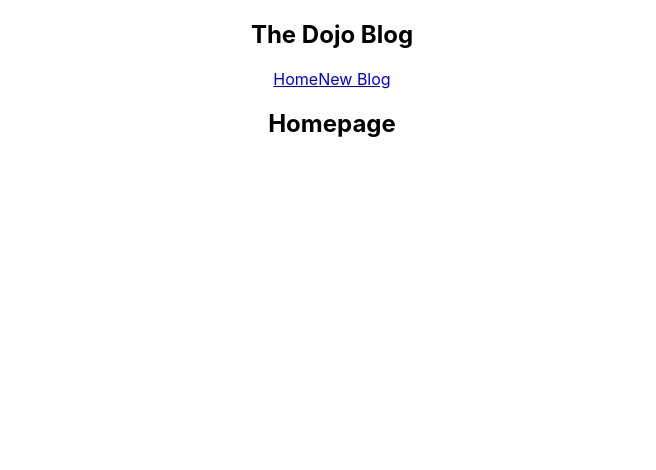
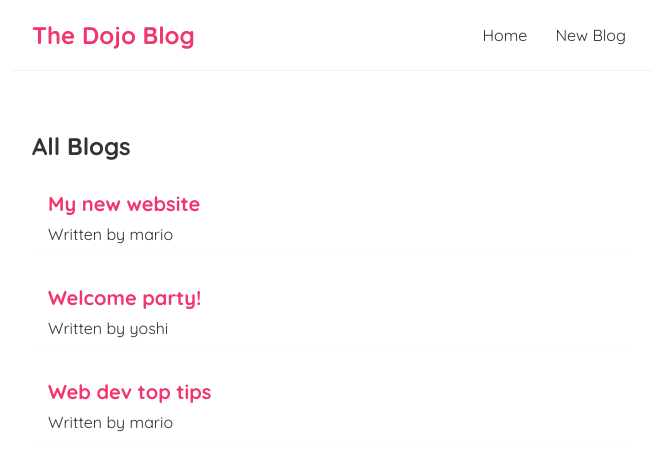
Before and after one commit to sylek38/dojo-blog-2, a React (Create React App) app: page / in a window 1280 px wide. Shown: the top 470 px of the page, without its empty margins (308-964 px from the left). Built offline with nearby package versions, Linux system fonts and the light colour scheme.

Commit message:
add BlogList component with a list of blogs, and styles

```diff
--- a/src/App.css
+++ /dev/null
@@ -1,38 +0,0 @@
-.App {
-  text-align: center;
-}
-
-.App-logo {
-  height: 40vmin;
-  pointer-events: none;
-}
-
-@media (prefers-reduced-motion: no-preference) {
-  .App-logo {
-    animation: App-logo-spin infinite 20s linear;
-  }
-}
-
-.App-header {
-  background-color: #282c34;
-  min-height: 100vh;
-  display: flex;
-  flex-direction: column;
-  align-items: center;
-  justify-content: center;
-  font-size: calc(10px + 2vmin);
-  color: white;
-}
-
-.App-link {
-  color: #61dafb;
-}
-
-@keyframes App-logo-spin {
-  from {
-    transform: rotate(0deg);
-  }
-  to {
-    transform: rotate(360deg);
-  }
-}
--- a/src/App.js
+++ b/src/App.js
@@ -1,4 +1,3 @@
-import './App.css';
 import Navbar from './Navbar';
 import Home from './Home';
 
--- /dev/null
+++ b/src/BlogList.js
@@ -0,0 +1,16 @@
+const BlogList = ({ blogs, title }) => {
+
+    return (
+        <div className="blog-list">
+            <h2>{ title }</h2>
+            {blogs.map((blog) => (
+                <div className="blog-preview" key={blog.id}>
+                    <h2>{ blog.title }</h2>
+                    <p>Written by { blog.author }</p>
+                </div>
+            ))}
+        </div>
+     );
+}
+
+export default BlogList;
--- a/src/Home.js
+++ b/src/Home.js
@@ -1,7 +1,18 @@
+import { useState } from "react";
+import BlogList from "./BlogList";
+
 const Home = () => {
+
+    const [blogs, setBlogs] = useState([
+        { title: 'My new website', body: 'lorem ipsum...', author: 'mario', id: 1 },
+        { title: 'Welcome party!', body: 'lorem ipsum...', author: 'yoshi', id: 2 },
+        { title: 'Web dev top tips', body: 'lorem ipsum...', author: 'mario', id: 3 },
+    ]);
+
+
     return (
         <div className="home">
-            <h2>Homepage</h2>
+            <BlogList blogs={blogs} title="All Blogs" />
         </div>
      );
 }
--- a/src/index.css
+++ b/src/index.css
@@ -1,13 +1,59 @@
-body {
+@import url('https://fonts.googleapis.com/css2?family=Quicksand:wght@300;400;500;600;700&display=swap');
+
+/* base styles */
+
+* {
   margin: 0;
-  font-family: -apple-system, BlinkMacSystemFont, 'Segoe UI', 'Roboto', 'Oxygen',
-    'Ubuntu', 'Cantarell', 'Fira Sans', 'Droid Sans', 'Helvetica Neue',
-    sans-serif;
-  -webkit-font-smoothing: antialiased;
-  -moz-osx-font-smoothing: grayscale;
+  /* box-sizing: border-box; */
+  font-family: "Quicksand";
+  color: #333;
 }
 
-code {
-  font-family: source-code-pro, Menlo, Monaco, Consolas, 'Courier New',
-    monospace;
+.navbar {
+  padding: 20px;
+  display: flex;
+  align-items: center;
+  justify-content: space-between;
+  max-width: 600px;
+  margin: 0 auto;
+  border-bottom: 1px solid #f2f2f2;
 }
+
+.navbar h1 {
+  color: #f1356d;
+}
+
+/* .navbar .links {
+  margin-left: auto;
+} */
+
+.navbar a {
+  margin-left: 16px;
+  text-decoration: none;
+  padding: 6px;
+}
+
+.navbar a:hover {
+  color: #f1356d;
+}
+
+.content {
+  max-width: 600px;
+  margin: 40px auto;
+  padding: 20px;
+}
+
+/* blog previews / list */
+.blog-preview {
+  padding: 10px 16px;
+  margin: 20px 0;
+  border-bottom: 1px solid #fafafa;
+}
+.blog-preview:hover {
+  box-shadow: 1px 3px 5px rgba(0,0,0,0.1);
+}
+.blog-preview h2 {
+  font-size: 20px;
+  color: #f1356d;
+  margin-bottom: 8px;
+}
```
